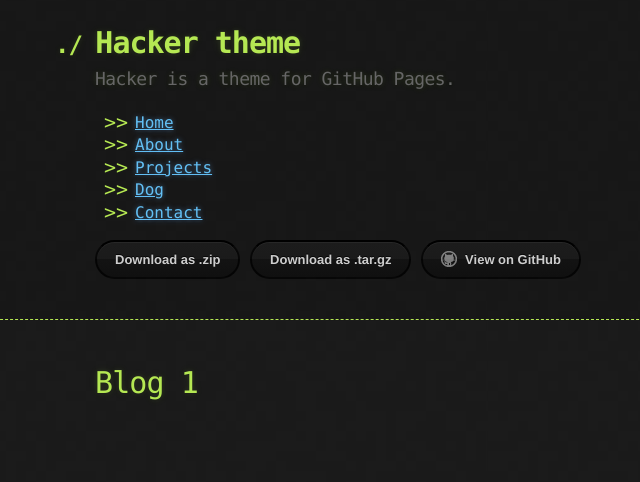
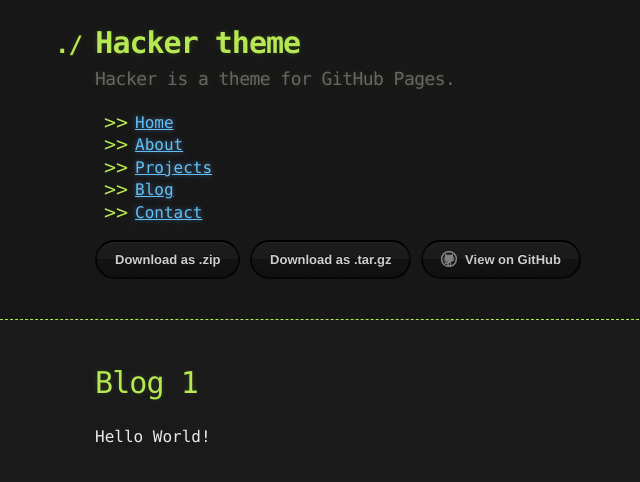
Before and after one commit to Izen78/Izen78.github.io, a Jekyll site: the page built from blog/2024/test.md, in a window 1280 px wide. Shown: the top 482 px of the page, without its empty margins (45-685 px from the left). Built offline with Jekyll 4.4.1, drawn with Linux system fonts in a browser that asks for light colours.

Commit message:
dog->blog and added date+categories to first blog post

```diff
--- a/_layouts/default.html
+++ b/_layouts/default.html
@@ -25,7 +25,7 @@
           <li><a href="{{ site.baseurl }}/">Home</a></li>
           <li><a href="{{ site.baseurl }}/about/">About</a></li>
           <li><a href="{{ site.baseurl }}/projects/">Projects</a></li>
-          <li><a href="{{ site.baseurl }}/blog/blog">Dog</a></li>
+          <li><a href="{{ site.baseurl }}/blog/blog">Blog</a></li>
           <li><a href="{{ site.baseurl }}/contact/">Contact</a></li>
         </ul>
       </nav>
--- a/blog/2024/test.md
+++ b/blog/2024/test.md
@@ -1,6 +1,10 @@
 ---
 layout: default
 title: Blog 1
+date: 2024-09-05 12:00:00
+categories: blog
 ---
 
 # Blog 1
+
+Hello World!
```
